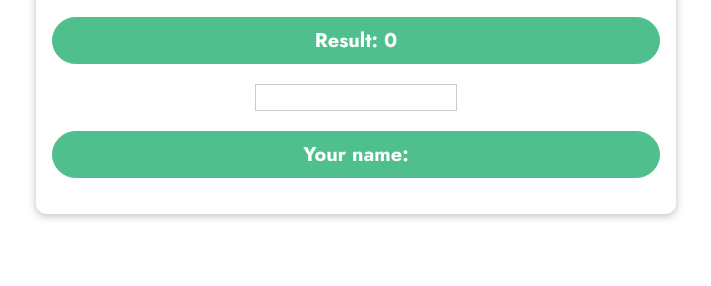
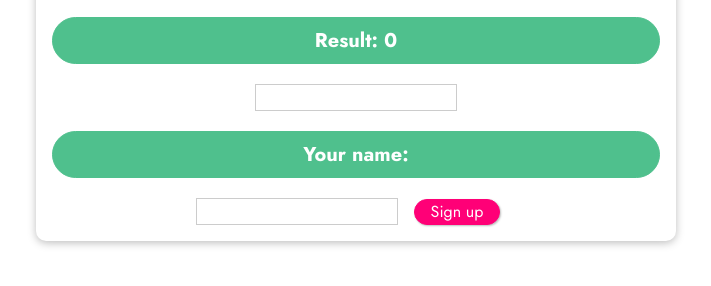
Before and after one commit to tmanspace/vue3_course, a website: page index.html in a window 1280 px wide. Shown: the part 328-614 px from the top of the page, without its empty margins (284-995 px from the left). Drawn offline with nearby package versions, Linux system fonts and the light colour scheme.

Commit message:
Basics 07 - Event mods

```diff
--- a/app.js
+++ b/app.js
@@ -11,6 +11,9 @@ const app = Vue.createApp({
         },
         reduce() {
             this.counter--;
+        },
+        submitForm() {
+            alert('Form submitted');
         }
     }
 });
--- a/index.html
+++ b/index.html
@@ -23,6 +23,10 @@
       <p>Result: {{ counter }}</p>
       <input type="text" name="name" id="name" v-model='name'>
       <p>Your name: {{name}}</p>
+      <form @submit.prevent="submitForm" action="#">
+        <input type="text">
+        <button>Sign up</button>
+      </form>
     </section>
   </body>
 </html>
```
